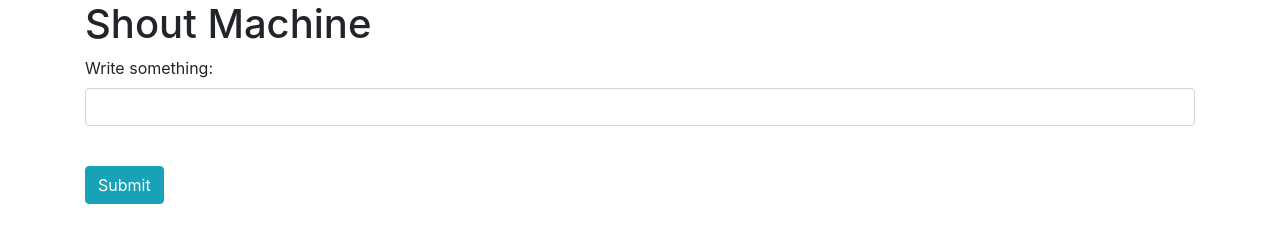
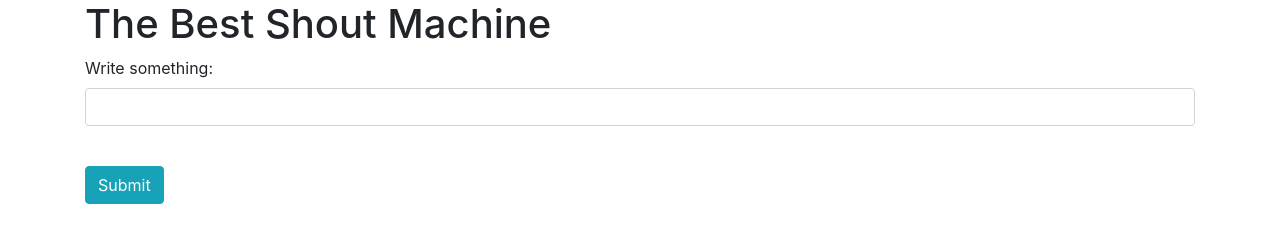
Before and after one commit to BrycenGit/shoutmachine, a plain HTML site: page index.html in a window 1280 px wide. Drawn offline with nearby package versions, Linux system fonts and the light colour scheme.

Commit message:
add text to html

```diff
--- a/index.html
+++ b/index.html
@@ -5,11 +5,11 @@
 		<link href="css/main.css" rel="stylesheet" type="text/css">
     <script src="js/jquery-3.4.1.js"></script>
     <script src="js/main.js"></script>
-    <title>Shout Machine!</title>
+    <title>The Best Shout Machine!</title>
   </head>
   <body>
     <div class="container">
-      <h1>Shout Machine</h1>
+      <h1>The Best Shout Machine</h1>
       <div>
         <form id="shout-form">
           <div class="form-group">
```
